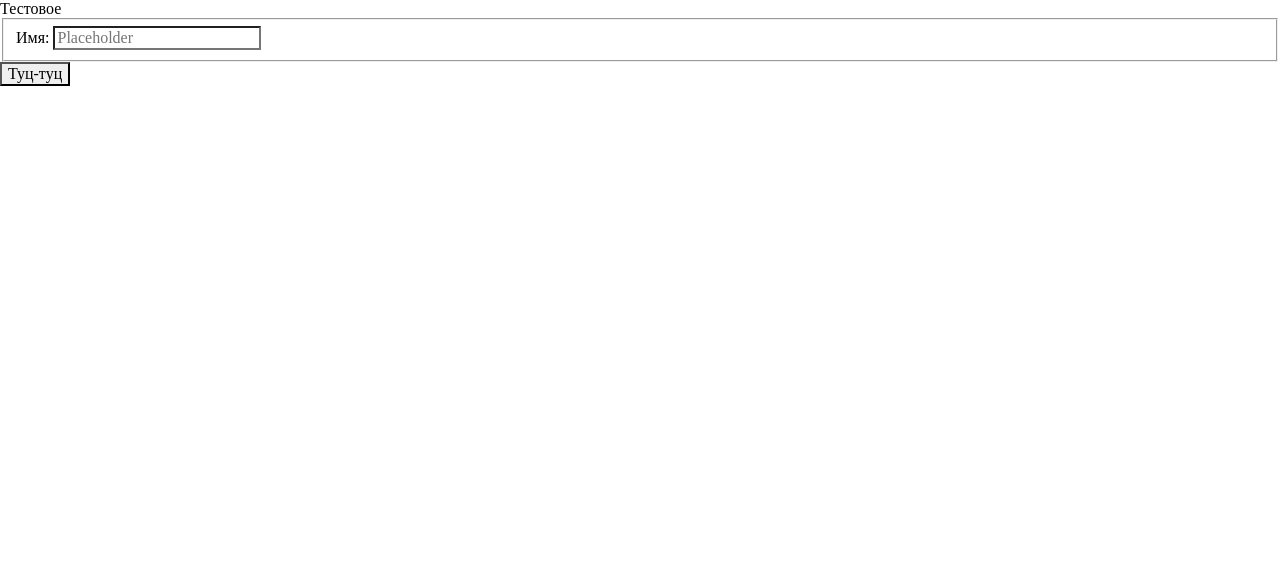
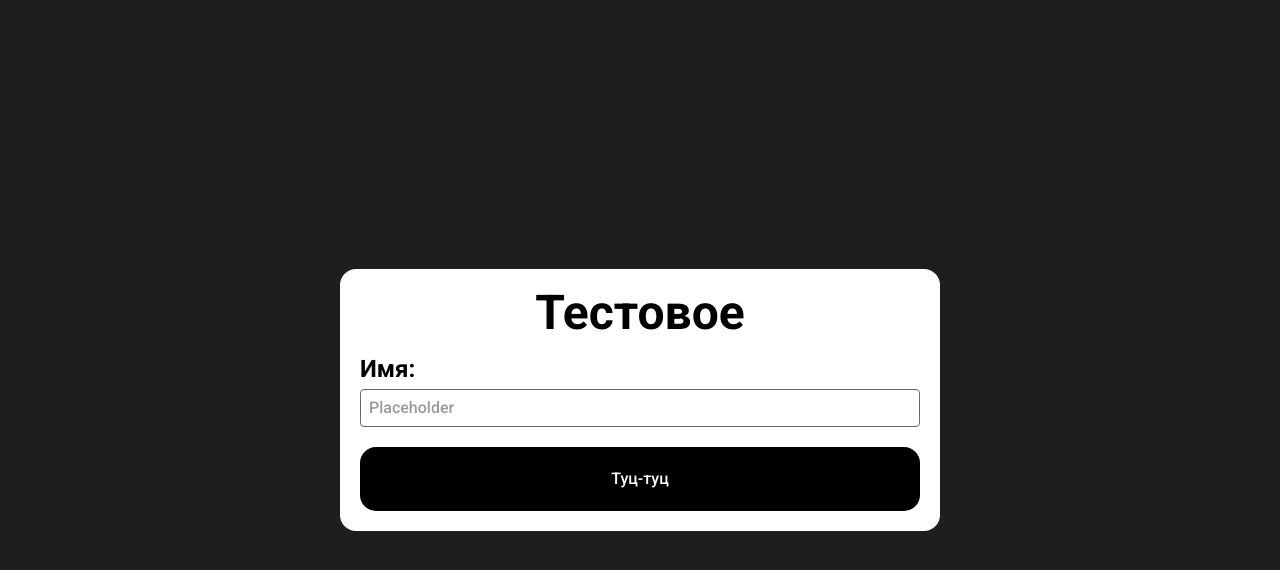
Before and after one commit to onlyketch/front-test, a plain HTML site: page src/index.html in a window 1280 px wide. Drawn offline with nearby package versions, Linux system fonts and the light colour scheme; files that its build step writes are made by us from their sources.

Commit message:
Добавлены стили и скрипт

```diff
--- a/src/index.html
+++ b/src/index.html
@@ -15,7 +15,7 @@
 
     <div class="wrapper">
 
-        <form action="" class="form" name="testform">
+        <form action="/" class="form" name="testform">
             <div class="form__title">Тестовое</div>
             <fieldset class="form__group">
                 <label for="name" class="form__group-label">Имя:</label>
--- a/src/scripts/script.js
+++ b/src/scripts/script.js
@@ -0,0 +1,13 @@
+document.addEventListener('DOMContentLoaded', function() {
+
+	console.log('onlyketch');
+
+	let form = document.forms.testform;
+
+	form.addEventListener('submit', function(event) {
+			event.preventDefault();
+	});
+
+
+
+});
--- a/src/styles/styles.scss
+++ b/src/styles/styles.scss
@@ -1 +1,89 @@
-/* Тут пишем стили */
+.wrapper {
+	font-family: 'Roboto', sans-serif;
+	font-size: 16px;
+	line-height: 22px;
+	font-weight: 500;
+	color: black;
+	background-color: #1E1E1E;
+	width: 100vw;
+	height: 100vh;
+	display: flex;
+	justify-content: center;
+	align-items: center;
+}
+
+.form {
+	background-color: white;
+	border-radius: 16px;
+	flex: 1 0 600px;
+	max-width: 600px;
+	box-sizing: border-box;
+	padding: 20px;
+
+	&__title {
+		font-weight: 700;
+		font-size: 48px;
+		line-height: 48px;
+		text-align: center;
+		margin-bottom: 20px;
+	}
+
+	&__group {
+		border: none;
+		display: flex;
+		flex-direction: column;
+		padding: 0;
+		margin: 0;
+
+		&-label {
+			font-weight: 700;
+			font-size: 24px;
+			line-height: 24px;
+			margin-bottom: 8px;
+		}
+
+		&-input {
+			border: 1px solid #666666;
+			border-radius: 4px;
+			padding: 7px 8px;
+
+			&::placeholder {
+				font-family: 'Roboto', sans-serif;
+				font-size: 16px;
+				line-height: 22px;
+				font-weight: 500;
+				color: #999999;
+			}
+
+			&:hover {
+				border: 1px solid #333333;
+			}
+
+			&:focus {
+				border: 1px solid black;
+			}
+
+			&:disabled {
+				background-color: #EEEEEE;
+				border: 1px solid #666666;
+			}
+
+			&[data-error="true"] {
+				border: 1px solid #E90000;
+				background-color: #FFEFEF;
+			}
+		}
+	}
+
+	&__submit {
+		border: none;
+		outline: none;
+		cursor: pointer;
+		background-color: black;
+		border-radius: 16px;
+		color: white;
+		width: 100%;
+		height: 64px;
+		margin-top: 20px;
+	}
+}
```
Also changed, not shown: src/styles/reset.css (added), src/styles/styles.css (added), 2 other files.
